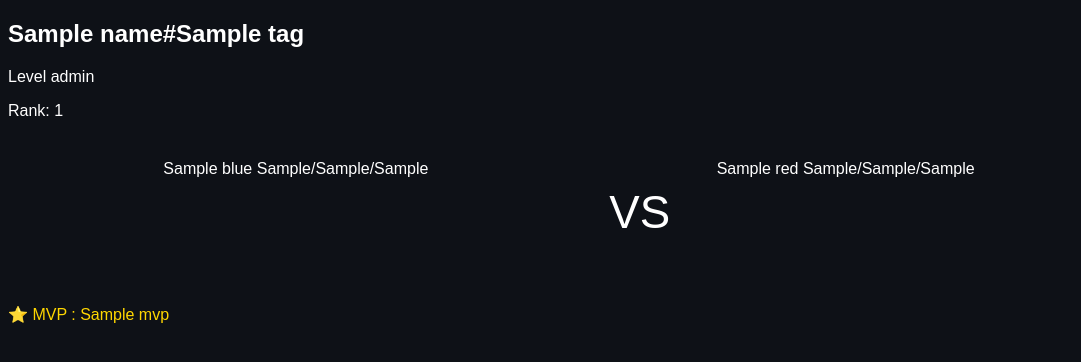
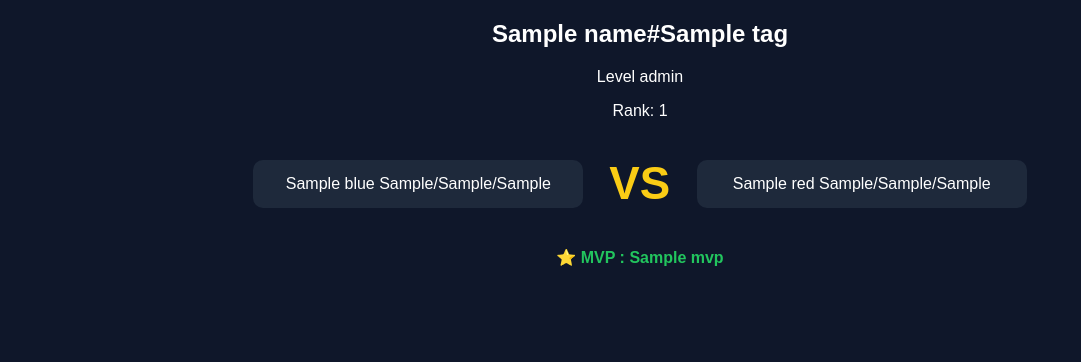
Before and after one commit to deuj91/daj-gg, a Flask app: template templates/profile.html in a window 1280 px wide. Shown: the top 362 px of the page, without its empty margins (0-1081 px from the left). Run offline with Flask 3, Linux system fonts and the light colour scheme; the template is opened without the code that fills it: most values are stand-ins (such as "Sample title", 1, 10 or a date in 2020).

Commit message:
Update style.css

```diff
--- a/static/style.css
+++ b/static/style.css
@@ -1,75 +1,39 @@
 body{
-background:#0e1117;
+background:#0f172a;
 color:white;
 font-family:Arial;
-}
-
-.search-box{
 text-align:center;
-margin-top:200px;
-}
-
-input{
-padding:10px;
-font-size:18px;
-}
-
-button{
-padding:10px;
-}
-
-.profile{
-text-align:center;
-margin:40px;
-}
-
-.rank{
-width:120px;
 }
 
 .match{
 display:flex;
 justify-content:center;
-margin:30px;
+align-items:center;
+margin:40px;
 }
 
 .team{
-width:400px;
-padding:10px;
-}
-
-.blue{
-background:#1f3a5f;
-}
-
-.red{
-background:#5f1f1f;
-}
-
-.player{
-margin:5px;
+width:300px;
+background:#1e293b;
+padding:15px;
+border-radius:10px;
 }
 
 .vs{
 font-size:40px;
-padding:40px;
+margin:0 30px;
+font-weight:bold;
+color:#facc15;
 animation: pulse 1s infinite;
-text-align:center;
-}
-
-.mode{
-font-size:14px;
 }
 
 .mvp{
-font-size:16px;
-color:gold;
+color:#22c55e;
+font-weight:bold;
 }
 
 @keyframes pulse{
-
-0%{transform:scale(1)}
-50%{transform:scale(1.2)}
-100%{transform:scale(1)}
-
+0%{transform:scale(1);}
+50%{transform:scale(1.2);}
+100%{transform:scale(1);}
 }
```
